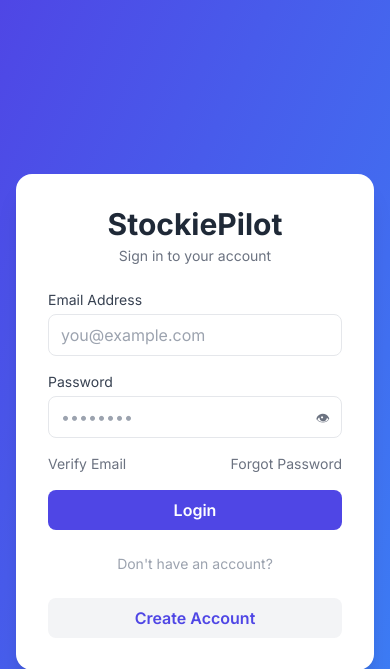
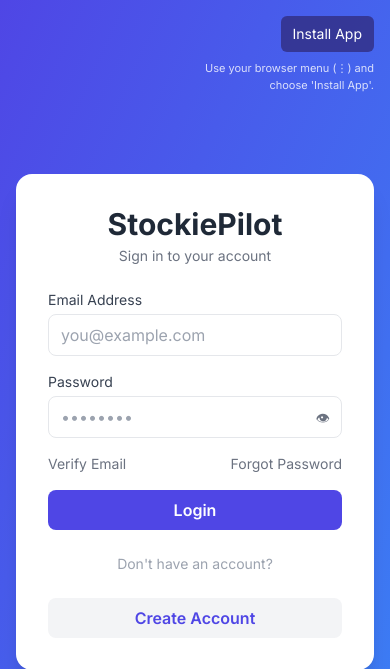
Before and after one commit to oluwatosinjegede/stockiepilot, a Django app: page /login/ in a window 390 px wide. Shown: the top 669 px of the page. Run offline with Django 5.2, Linux system fonts and the light colour scheme; parts of the project's set-up code (start-up, migrations or seed data) failed here and were passed over; some libraries are stand-ins or nearby versions.

Commit message:
Fix app mobile and desktop download issues3

```diff
--- a/core/views.py
+++ b/core/views.py
@@ -48,11 +48,13 @@ def home(request):
 
 def manifest_view(request):
     manifest = {
+        "id": "/?source=pwa",
         "name": "StockiePilot POS",
         "short_name": "StockiePilot",
         "description": "POS and inventory app for fast checkout on mobile and desktop.",
-        "start_url": "/",
+        "start_url": "/?source=pwa",
         "scope": "/",
+        "display_override": ["window-controls-overlay", "standalone"],
         "display": "standalone",
         "orientation": "any",
         "background_color": "#0f172a",
--- a/static/js/pwa-install.js
+++ b/static/js/pwa-install.js
@@ -109,6 +109,15 @@
     }
   });
 
+  window.addEventListener("load", () => {
+    window.setTimeout(() => {
+      if (!deferredPrompt && !isIos) {
+        showInstallButton("Install App", false);
+        setHelpMessage("Use your browser menu (⋮) and choose 'Install App'.");
+      }
+    }, 1500);
+  });
+
   // =========================
   // BUTTON CLICK
   // =========================
--- a/static/sw.js
+++ b/static/sw.js
@@ -1,10 +1,12 @@
-const CACHE_NAME = "stockiepilot-v2";
+const CACHE_NAME = "stockiepilot-v3";
 const APP_SHELL = [
   "/",
+  "/dashboard/",
   "/sales/create/",
   "/manifest.webmanifest",
   "/static/icons/icon-192.png",
   "/static/icons/icon-512.png",
+  "/static/js/pwa-install.js",
 ];
 
 self.addEventListener("install", (event) => {
--- a/templates/auth/login.html
+++ b/templates/auth/login.html
@@ -1,9 +1,17 @@
 <!DOCTYPE html>
 <html lang="en">
 <head>
+  {% load static %}
   <meta charset="UTF-8">
   <title>Login - StockiePilot</title>
   <meta name="viewport" content="width=device-width, initial-scale=1.0">
+  <meta name="theme-color" content="#1d4ed8">
+  <meta name="mobile-web-app-capable" content="yes">
+  <meta name="apple-mobile-web-app-capable" content="yes">
+  <meta name="apple-mobile-web-app-title" content="StockiePilot">
+  <link rel="manifest" href="{% url 'manifest' %}">
+  <link rel="icon" type="image/png" sizes="192x192" href="{% static 'icons/icon-192.png' %}">
+  <link rel="apple-touch-icon" href="{% static 'icons/icon-192.png' %}">
 
   <!-- Tailwind -->
   <script src="https://cdn.tailwindcss.com"></script>
@@ -17,6 +25,12 @@
 </head>
 
 <body class="min-h-screen flex items-center justify-center bg-gradient-to-br from-indigo-600 to-blue-500 p-4">
+  <div class="fixed top-4 right-4 flex flex-col items-end gap-2">
+  <button id="install-app-btn" class="hidden px-3 py-2 rounded-md bg-indigo-900/80 text-white text-sm font-medium">
+    ⬇ Install App
+  </button>
+  <p id="install-app-help" class="text-[11px] text-white/80 text-right max-w-52">Install StockiePilot for app mode.</p>
+</div>
 
 <div class="w-full max-w-md bg-white rounded-2xl shadow-xl p-8">
 
@@ -109,7 +123,16 @@ function togglePassword() {
   const input = document.getElementById('password');
   input.type = input.type === 'password' ? 'text' : 'password';
 }
+
+if ('serviceWorker' in navigator) {
+  window.addEventListener('load', function () {
+    navigator.serviceWorker.register('/sw.js').catch(function (error) {
+      console.warn('Service worker registration failed:', error)
+    })
+  })
+}
 </script>
+<script src="{% static 'js/pwa-install.js' %}"></script>
 
 </body>
 </html>
```
Also changed, not shown: templates/auth/register.html (+23 -0 lines).
